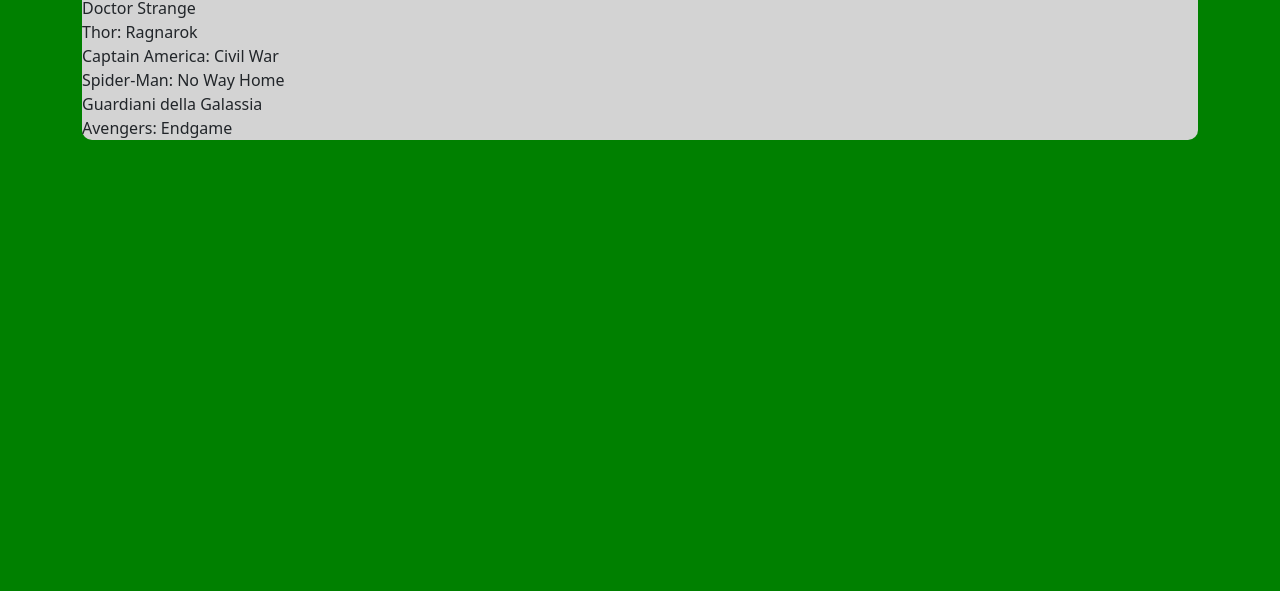
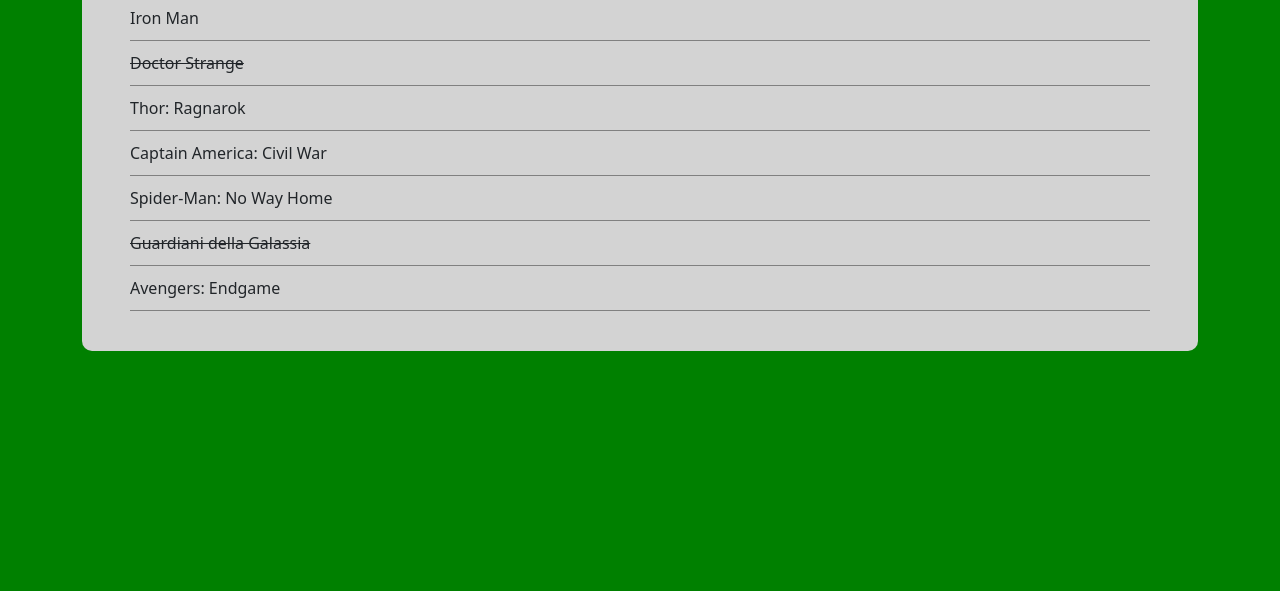
Before and after one commit to Giovannidubaldo/vue-todolist, a plain HTML site: page index.html in a window 1280 px wide. Shown: the part 209-800 px from the top of the page. Drawn offline with nearby package versions, Linux system fonts and the light colour scheme.

Commit message:
Added Milestone 1

```diff
--- a/css/style.css
+++ b/css/style.css
@@ -26,3 +26,8 @@ main{
     margin: 50px auto;
     border-radius: 10px;
 }
+
+li{
+    padding: 10px 0;
+    border-bottom: 1px solid grey;
+}
--- a/index.html
+++ b/index.html
@@ -32,10 +32,12 @@
             <div class="container">
                 <div class="row">
                     <div class="col-12">
-                        <div class="list-page">
+                        <div class="list-page p-4">
                             <h1 class="text-center">Marvel</h1>
-                            <ul class="list-unstyled">
-                                <li v-for="(film, index) in todo_list" :key="index">{{film.text}}</li>
+                            <ul class="list-unstyled px-4">
+                                <li v-for="(film, index) in todo_list" :key="index" :class="film.done == true ? 'text-decoration-line-through' : ''">
+                                    <span>{{film.text}}</span>
+                                </li>
                             </ul>
                         </div>
                     </div>
--- a/js/script.js
+++ b/js/script.js
@@ -11,7 +11,7 @@ createApp({
                 },
                 {
                     text: 'Doctor Strange',
-                    done: false
+                    done: true
                 },
                 {
                     text: 'Thor: Ragnarok',
@@ -27,7 +27,7 @@ createApp({
                 },
                 {
                     text: 'Guardiani della Galassia',
-                    done: false
+                    done: true
                 },
                 {
                     text: 'Avengers: Endgame',
```
